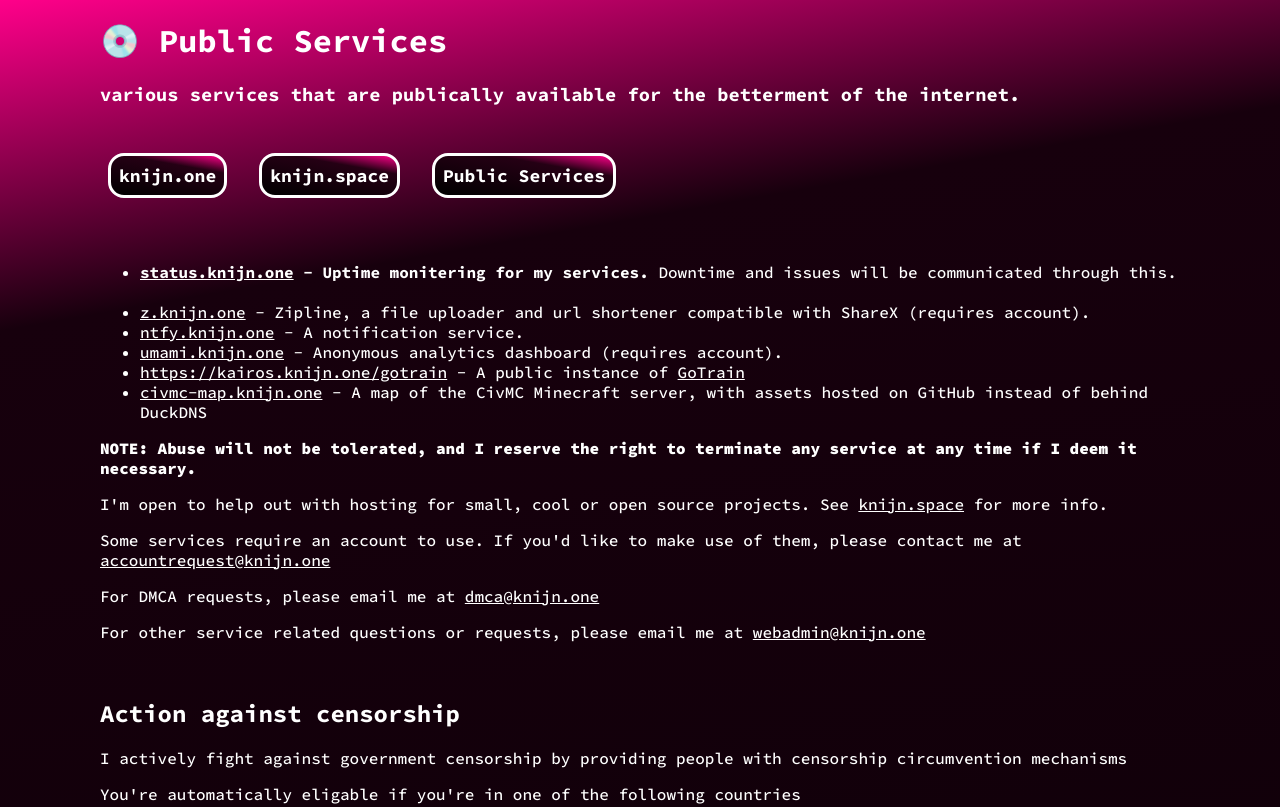
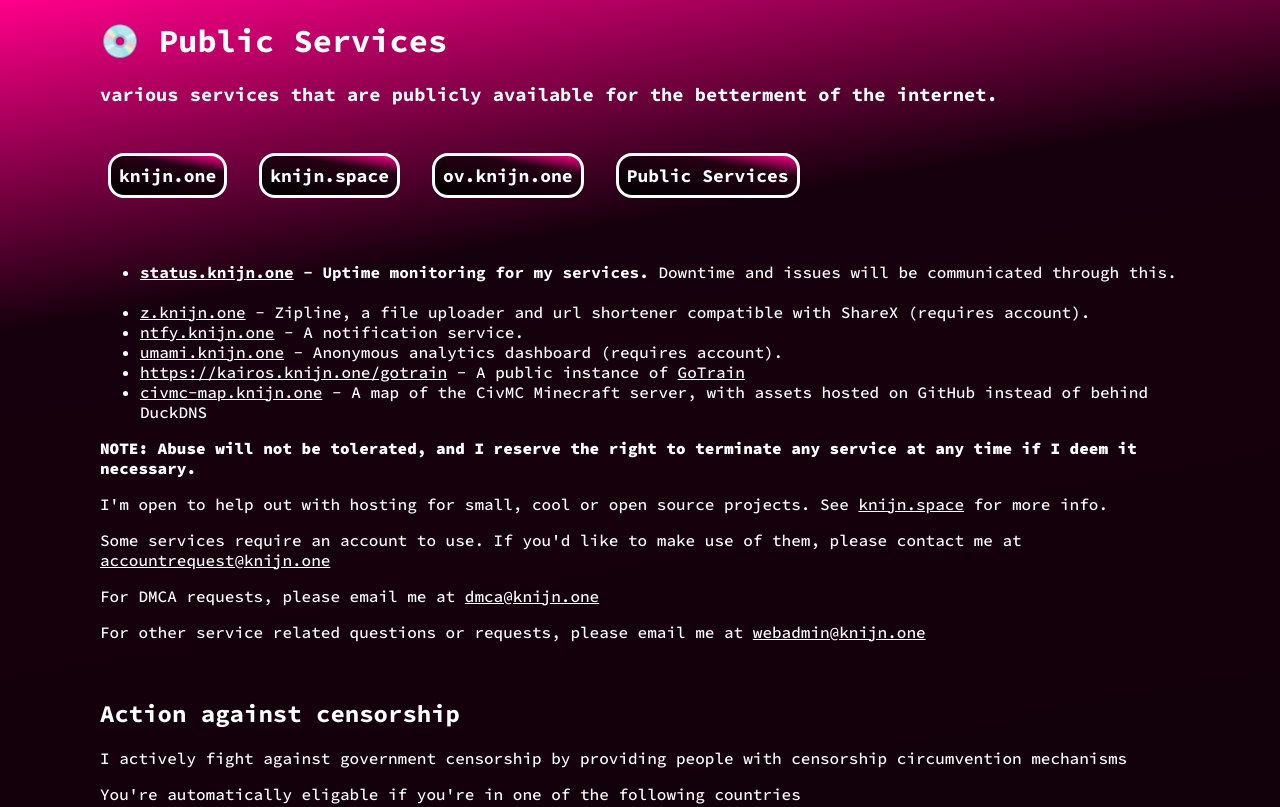
Before and after one commit to EmmaKnijn/website, a plain HTML site: page services.html in a window 1280 px wide. Shown: the top 807 px of the page. Drawn offline with Linux system fonts and the light colour scheme.

Commit message:
fix header and grammar

```diff
--- a/services.html
+++ b/services.html
@@ -15,12 +15,13 @@
 </head>
 <body>
     <h1 class="header">💿 Public Services</h1>
-    <h3 class="subheader">various services that are publically available for the betterment of the internet.</h3>
+    <h3 class="subheader">various services that are publicly available for the betterment of the internet.</h3>
 
     <div class="spacer"></div>
     <div class="buttons">
         <a class="button" href="https://knijn.one">knijn.one</a>
         <a class="button" href="https://knijn.space">knijn.space</a>
+        <a class="button" href="https://ov.knijn.one">ov.knijn.one</a>
         <a class="button" href="https://knijn.one/services.html">Public Services</a>
     </div>
     <div class="spacer"></div>
@@ -28,7 +29,7 @@
 
     <ul>
         <li>
-            <b><a href="https://status.knijn.one">status.knijn.one</a> - Uptime monitering for my services. </b> Downtime and issues will be communicated through this.
+            <b><a href="https://status.knijn.one">status.knijn.one</a> - Uptime monitoring for my services. </b> Downtime and issues will be communicated through this.
         </li>
 
         <div class="spacer"></div>
```
